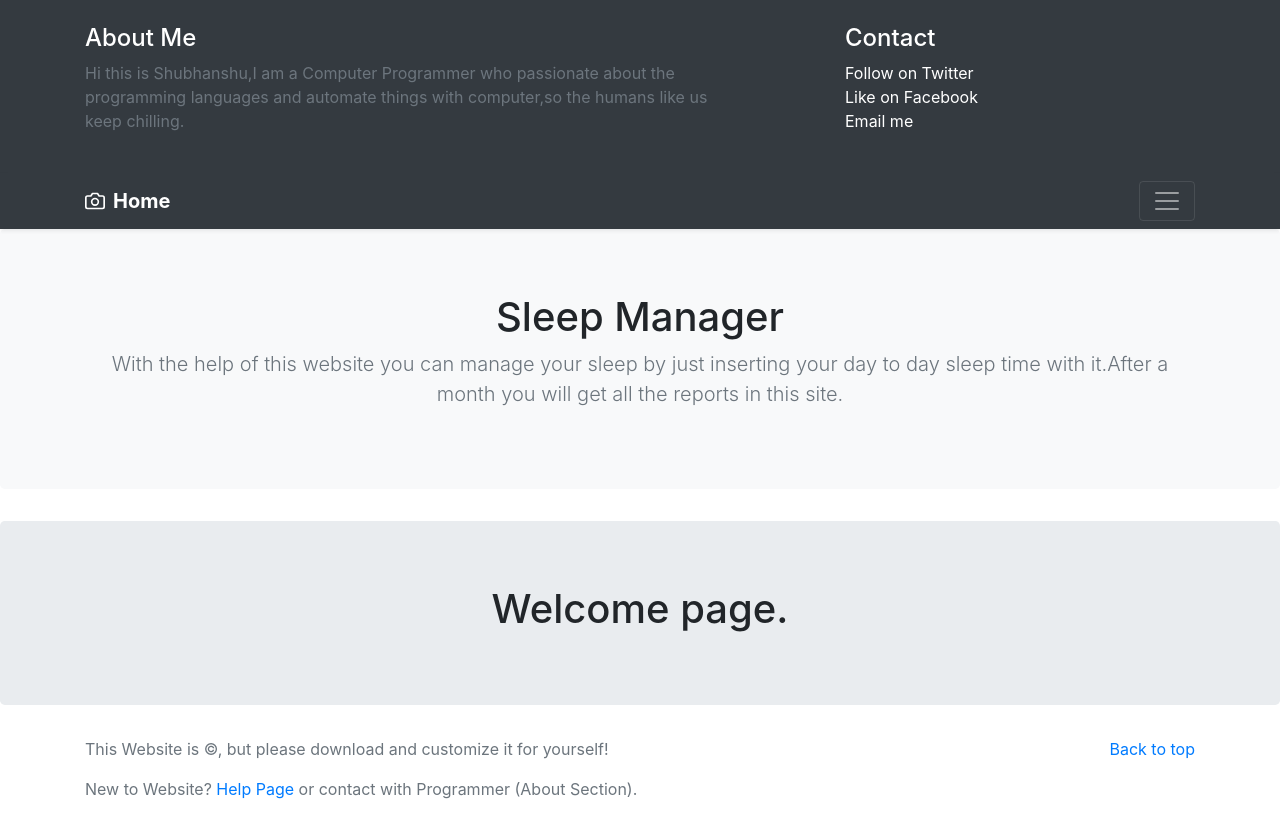
After one commit to Shubhansh-Simple/Sleep-Managing-App, a Django app: page / in a window 1280 px wide, after a click that opens the changed part. The commit adds this page. Run offline with Django 3.2, Linux system fonts and the light colour scheme; some libraries are stand-ins or nearby versions.

Commit message:
Adding Frontend to the django sleep-management project CreateView works ;] (in order to show it as Porfolio)

```diff
--- a/Behaviour/urls.py
+++ b/Behaviour/urls.py
@@ -1,8 +1,5 @@
 """Behaviour URL Configuration
 
-The `urlpatterns` list routes URLs to views. For more information please see:
-    https://docs.djangoproject.com/en/2.2/topics/http/urls/
-Examples:
 Function views
     1. Add an import:  from my_app import views
     2. Add a URL to urlpatterns:  path('', views.home, name='home')
@@ -14,8 +11,9 @@ Including another URLconf
     2. Add a URL to urlpatterns:  path('blog/', include('blog.urls'))
 """
 from django.contrib import admin
-from django.urls import path
+from django.urls import path, include
 
 urlpatterns = [
     path('admin/', admin.site.urls),
+    path('', include( 'sleep_manage_app.urls' ) ),
 ]
--- /dev/null
+++ b/sleep_manage_app/templates/hello.html
@@ -0,0 +1,9 @@
+{% extends 'base_template.html' %}
+
+{% block title %}
+  Hello Page
+{% endblock %}
+
+{% block body_head %}
+  <h1>Welcome page.</h1>
+{% endblock %}
--- /dev/null
+++ b/sleep_manage_app/templates/sleep_detail.html
@@ -0,0 +1,5 @@
+{% extends 'base_template.html' %}
+
+{% block title %}
+  Sleep Details
+{% endblock title %}
--- /dev/null
+++ b/sleep_manage_app/urls.py
@@ -0,0 +1,7 @@
+from django.urls import path
+from .views import hello_function, SleepCreateView
+
+urlpatterns = [
+    path('', hello_function , name='hello'),
+    path('sleep/new/', SleepCreateView.as_view() , name='sleep_new' ),
+]
--- a/sleep_manage_app/views.py
+++ b/sleep_manage_app/views.py
@@ -1,3 +1,48 @@
-from django.shortcuts import render
+from django.shortcuts     import render
+from django.http          import HttpResponse
+from django.views.generic import ListView , DetailView , CreateView , UpdateView
+from .models              import Sleep
+from .forms               import SleepAdminForm
 
-# Create your views here.
+
+def hello_function( request ):
+    return render( request, 'hello.html', {} )
+
+
+class SleepCreateView( CreateView ):
+    model         = Sleep
+    template_name = 'sleep_new.html'
+    success_url   = '/admin/'
+    form_class    = SleepAdminForm
+    #fields        = '__all__'
+
+    def post( self,request,*args,**kwargs ):
+
+        request.POST = request.POST.copy()
+        request.POST['arise_at'] = '2001-01-01 ' + request.POST.get('arise_at')
+        request.POST['sleep_at'] = '2001-01-01 ' + request.POST.get('sleep_at')
+
+        form = self.form_class( request.POST )
+
+        if form.is_valid():
+            return self.form_valid(form)
+        else:
+            return self.form_invalid(form)
+
+    def form_valid( self,form ):
+        print('\n\n----------------Form is valid not problem at all---------------- \n\n')
+
+        form_unsave                    = form.save( commit=False )
+        form_unsave.user_name = self.request.user
+        #form_unsave.save()
+        print( 'Form unsave - ',form_unsave, end='\n\n')
+
+        return super( SleepCreateView,self ).form_valid( form )
+
+    def form_invalid( self,form ):
+        print( 'form_invalid error name - ',form.errors.as_json() )
+
+        [ print( 'Form invalid data views.py - ',x,' ',y,' ',type(y) ) for x,y in dict(form.data).items()  ]
+        #return render_to_response( form )
+        error = form.errors.as_ul()
+        return HttpResponse('<h1>{}</h1>'.format(error) )
--- a/templates/base_template.html
+++ b/templates/base_template.html
@@ -2,8 +2,14 @@
 <html>
   <head>
 
+      <meta charset="utf-8">
+      <meta name="viewport" content="width=device-width, initial-scale=1, shrink-to-fit=no">
+
       <!--Bootstrap-->
-      <link rel="stylesheet" href="https://maxcdn.bootstrapcdn.com/bootstrap/3.4.1/css/bootstrap.min.css">
+      <link rel="stylesheet" href="https://maxcdn.bootstrapcdn.com/bootstrap/4.5.2/css/bootstrap.min.css">
+      <script src="https://ajax.googleapis.com/ajax/libs/jquery/3.5.1/jquery.min.js"></script>
+      <script src="https://cdnjs.cloudflare.com/ajax/libs/popper.js/1.16.0/umd/popper.min.js"></script>
+      <script src="https://maxcdn.bootstrapcdn.com/bootstrap/4.5.2/js/bootstrap.min.js"></script>
 
     <title>
       {% block title %}
@@ -21,17 +27,82 @@
 
   <body>
 
-    {% block body_head %}
-      <h1>Head of the Site.</h1>
-    {% endblock %}
+    <!--HEADER OF SITE-->
+    <header>
+      <div class="bg-dark collapse" id="navbarHeader" style="">
+        <div class="container">
+          <div class="row">
+            <div class="col-sm-8 col-md-7 py-4">
+              <h4 class="text-white">About Me</h4>
+              <p class="text-muted">Hi this is Shubhanshu,I am a Computer Programmer who passionate about the programming languages and automate things with computer,so the humans like us keep chilling.</p>
+            </div>
+            <div class="col-sm-4 offset-md-1 py-4">
+              <h4 class="text-white">Contact</h4>
+              <ul class="list-unstyled">
+                <li><a href="#" class="text-white">Follow on Twitter</a></li>
+                <li><a href="#" class="text-white">Like on Facebook</a></li>
+                <li><a href="#" class="text-white">Email me</a></li>
+              </ul>
+            </div>
+          </div>
+        </div>
+      </div>
+      <div class="navbar navbar-dark bg-dark shadow-sm">
+        <div class="container d-flex justify-content-between">
+          <a href="#" class="navbar-brand d-flex align-items-center">
+            <svg xmlns="http://www.w3.org/2000/svg" width="20" height="20" fill="none" stroke="currentColor" stroke-linecap="round" stroke-linejoin="round" stroke-width="2" aria-hidden="true" class="mr-2" viewBox="0 0 24 24" focusable="false"><path d="M23 19a2 2 0 0 1-2 2H3a2 2 0 0 1-2-2V8a2 2 0 0 1 2-2h4l2-3h6l2 3h4a2 2 0 0 1 2 2z"></path><circle cx="12" cy="13" r="4"></circle></svg>
+            <strong>Home</strong>
+          </a>
+          <button class="navbar-toggler collapsed" type="button" data-toggle="collapse" data-target="#navbarHeader" aria-controls="navbarHeader" aria-expanded="false" aria-label="Toggle navigation">
+            <span class="navbar-toggler-icon"></span>
+          </button>
+        </div>
+      </div>
+    </header>
 
-    {% block body_middle %}
-    {% endblock %}
+    <!--MAIN OF SITE-->
+    <main role='main'>
+      <section class="jumbotron text-center bg-light">
+          <div class="container">
+            <h1>Sleep Manager</h1>
+            <p class="lead text-muted">With the help of this website you can manage your sleep by just inserting your day to day sleep time with it.After a month you will get all the reports in this site.</p>
+
+            <!--
+            <p>
+              <a href="#" class="btn btn-primary my-2">Main call to action</a>
+              <a href="#" class="btn btn-secondary my-2">Secondary action</a>
+            </p>
+            -->
+          </div>
+      </section>
+
+    </main>
+
+
+    <div class="jumbotron text-center">
+      <div class='container-fluid text-center'>
+        {% block body_head %}
+        {% endblock body_head %}
+      </div>
+    </div>
+
+    <div class='container'>
+      {% block body_middle %}
+      {% endblock body_middle %}
+    </div>
+
 
     {% block body_foot %}
-      <h3>Tail of the Site.</h3>
-    {% endblock %}
+    {% endblock body_foot %}
 
+    <footer class="text-muted">
+      <div class="container">
+        <p class="float-right">
+          <a href="#">Back to top</a>
+        </p>
+        <p>This Website is ©, but please download and customize it for yourself!</p>
+        <p>New to Website? <a href="https://getbootstrap.com/">Help Page</a> or contact with Programmer (About Section).</p>
+      </div>
+    </footer>
   </body>
-
 </html>
```
Also changed, not shown: sleep_manage_app/admin.py (+5 -4 lines), sleep_manage_app/forms.py (+10 -3 lines), sleep_manage_app/templates/sleep_new.html (added, +23 -0 lines).
